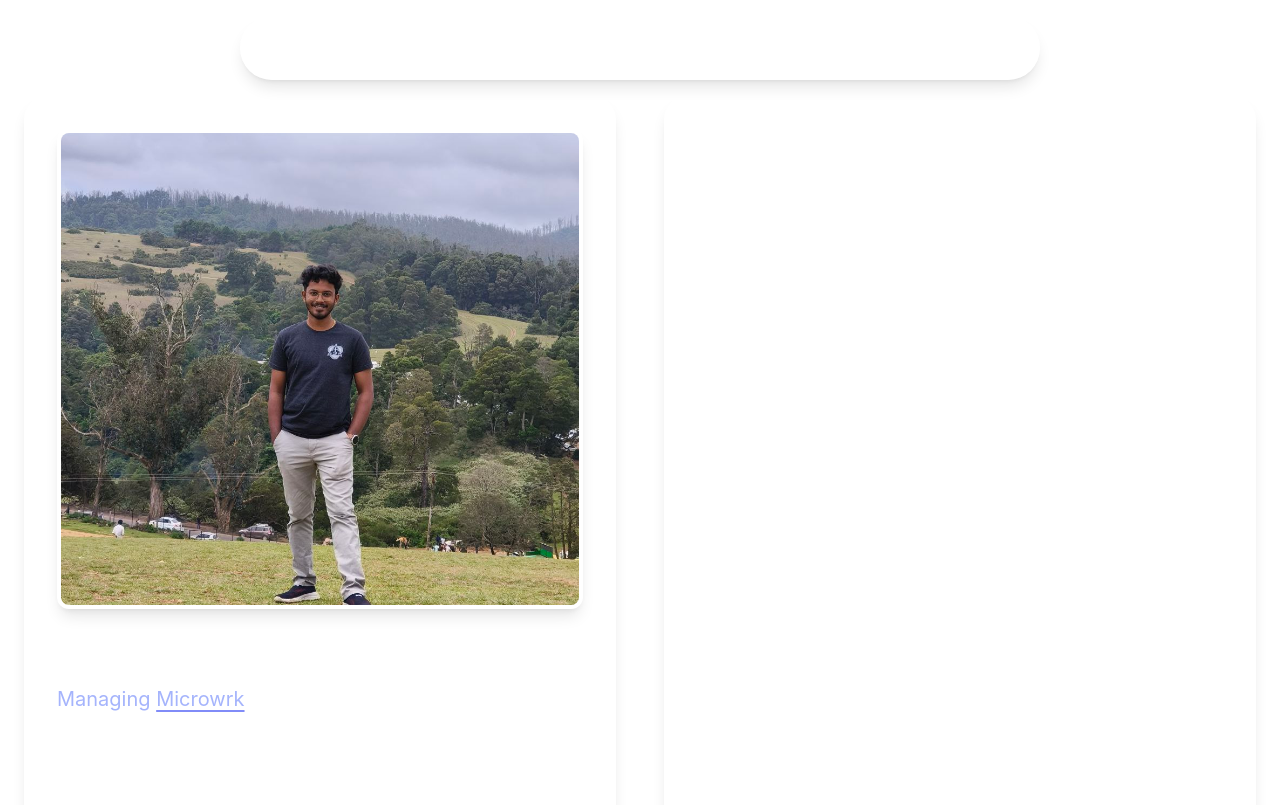
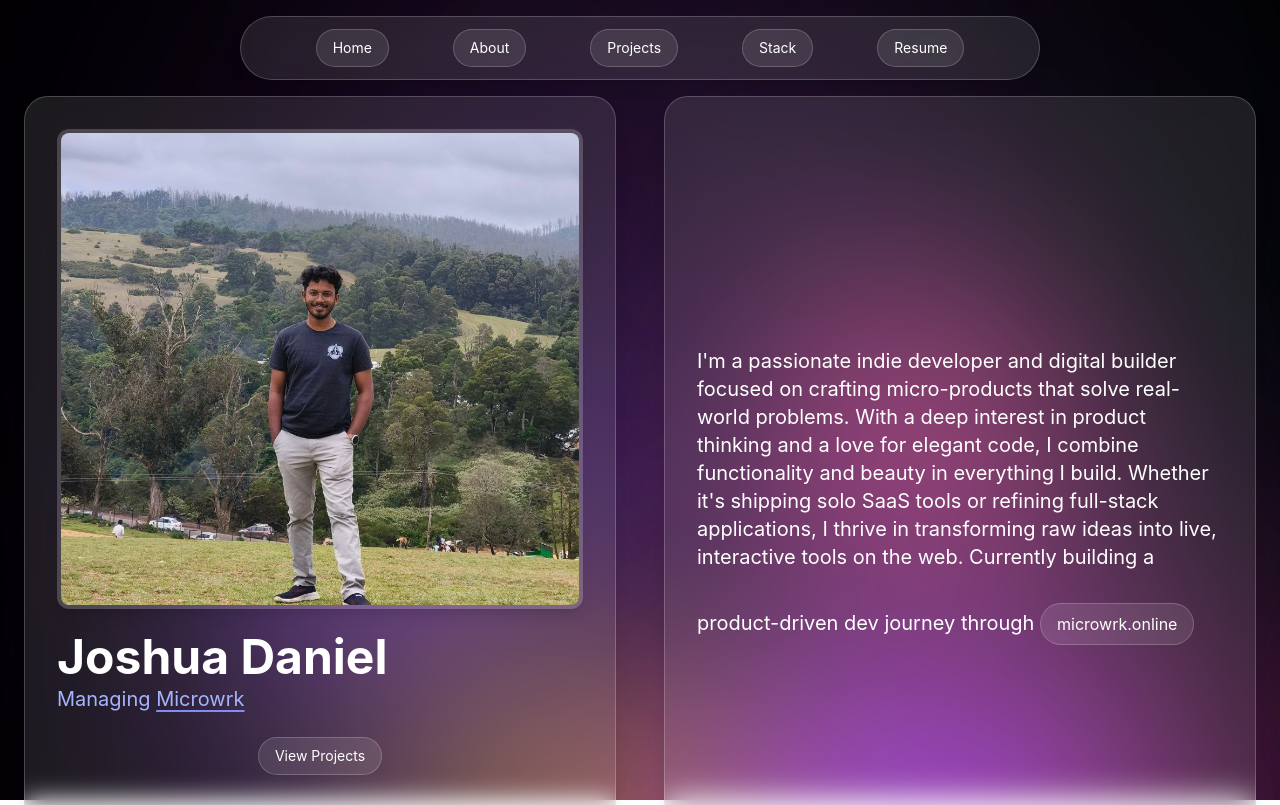
Before and after one commit to joshuadaniel-8090/new-portfolio, a React (Vite) app: page / in a window 1280 px wide. Shown: the top 805 px of the page. Built offline with nearby package versions, Linux system fonts and the light colour scheme.

Commit message:
fixed optization

```diff
--- a/src/App.tsx
+++ b/src/App.tsx
@@ -8,7 +8,7 @@ import Projects from "./components/Projects";
 import Stack from "./components/Stack";
 import Contact from "./components/Contact";
 import Footer from "./components/Footer";
-// import CosmicBackground from "./components/CosmicBackground";
+import CosmicBackground from "./components/CosmicBackground";
 import WorkflowAndGoals from "./components/WorkflowAndGoals";
 import { Analytics } from "@vercel/analytics/react";
 const App: React.FC = () => {
@@ -17,7 +17,7 @@ const App: React.FC = () => {
       <Analytics />
       {/* Fixed cosmic background */}
       <div className="fixed inset-0 -z-10">
-        {/* <CosmicBackground /> */}
+        <CosmicBackground />
       </div>
 
       <Header />
--- a/src/components/CosmicBackground.tsx
+++ b/src/components/CosmicBackground.tsx
@@ -4,7 +4,7 @@ const CosmicBackground: React.FC = () => {
   return (
     <div className="fixed inset-0 -z-10 bg-black overflow-hidden pointer-events-none">
       {/* Custom CSS */}
-      <style>{`
+      {/* <style>{`
         @keyframes glowFade {
           0%, 100% {
             opacity: 0.2;
@@ -28,7 +28,7 @@ const CosmicBackground: React.FC = () => {
         .animate-blink {
           animation: blink 2s infinite ease-in-out;
         }
-      `}</style>
+      `}</style> */}
 
       {/* Glow Blobs - More of them, better spread */}
       {[...Array(14)].map((_, i) => {
```
